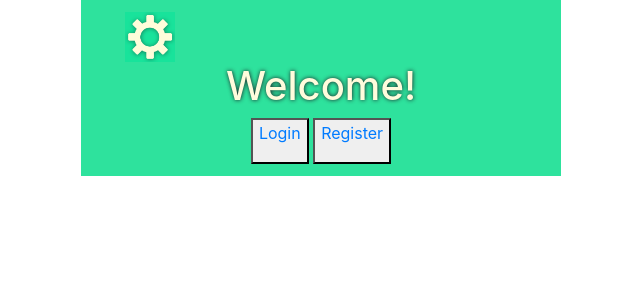
After one commit to Pierre-siddall/exeplore, a Django app: page /splash/ in a window 1280 px wide. The commit adds this page. Shown: the top 300 px of the page, without its empty margins (319-959 px from the left). Run offline with Django 4.2, Linux system fonts and the light colour scheme; some libraries are stand-ins or nearby versions.

Commit message:
Splash screen created
Created a splash screen for when the user first goes to the website

```diff
--- /dev/null
+++ b/ExePlore/templates/registration/splash.html
@@ -0,0 +1,18 @@
+{% extends 'registration/header.html' %}
+{% load static %}
+{% block content %}
+
+
+<div class="mobile-container" style="background-color: #2EE29D;">
+    <!-- navigation -->
+    <div class="topnav" id="links">
+        <button class="icon"><img src="{% static 'images/settings.png' %}"></button>
+    </div>
+    <h1 class="cream">Welcome!</h1>
+    <div class="button-container">
+        <button class="login" type="login"><a href="/login">Login</a></p></button>
+        <button class="register" type="register"><a href="/register">Register</a></p></button>
+    </div>
+</div>
+
+{% endblock %}
--- a/Exeplore/Exeplore/static/css/stylesheet.css
+++ b/Exeplore/Exeplore/static/css/stylesheet.css
@@ -1,6 +1,17 @@
 /* --------- general formatting --------- */
 
 /* for viewing on mobile - all html goes in one big div of this class */
+.button-container {
+    text-align: center;
+}
+#btn{
+    background-color: #2EE29D;
+    font-size: 25px;
+    border: 7px solid #276BC9;
+        width: 300px;
+        height: 200px;
+        padding-top: 100px;
+}
 .mobile-container {
     max-width: 480px;
     padding: 12px;
--- a/Exeplore/Exeplore/urls.py
+++ b/Exeplore/Exeplore/urls.py
@@ -20,6 +20,7 @@ from . import views
 app_name="main"
 
 urlpatterns = [
+    path('splash/', views.splash, name="splash"),
     path('home/', views.home,name="home"),
     path('register/', views.register, name = 'register'),
     path('login/', views.login_view, name ='login'),
--- a/Exeplore/Exeplore/views.py
+++ b/Exeplore/Exeplore/views.py
@@ -37,3 +37,6 @@ def login_view(request):
 
 def home(request):
     return render(request=request, template_name="registration/home.html")
+
+def splash(request):
+    return render(request=request, template_name="registration/splash.html")
```
